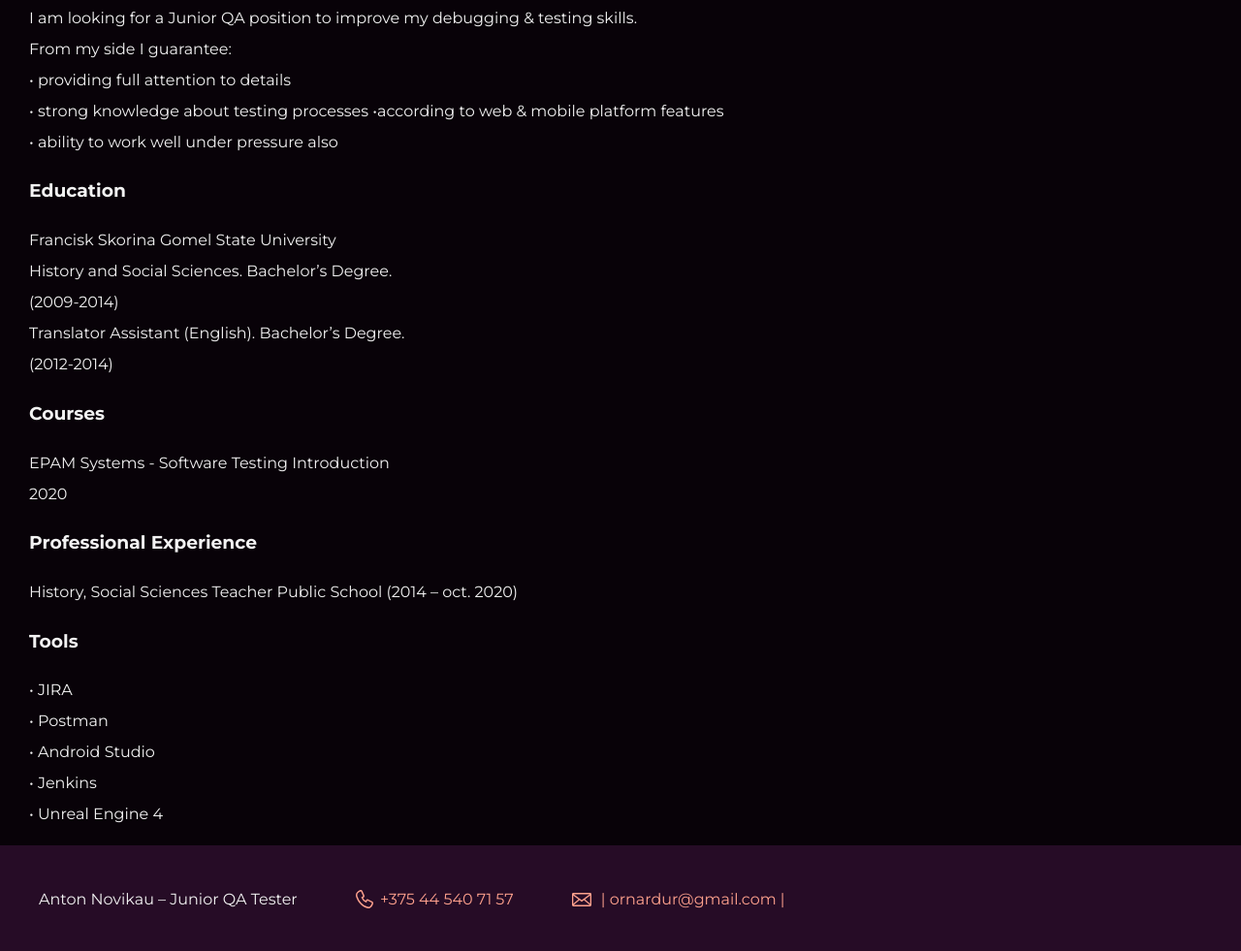
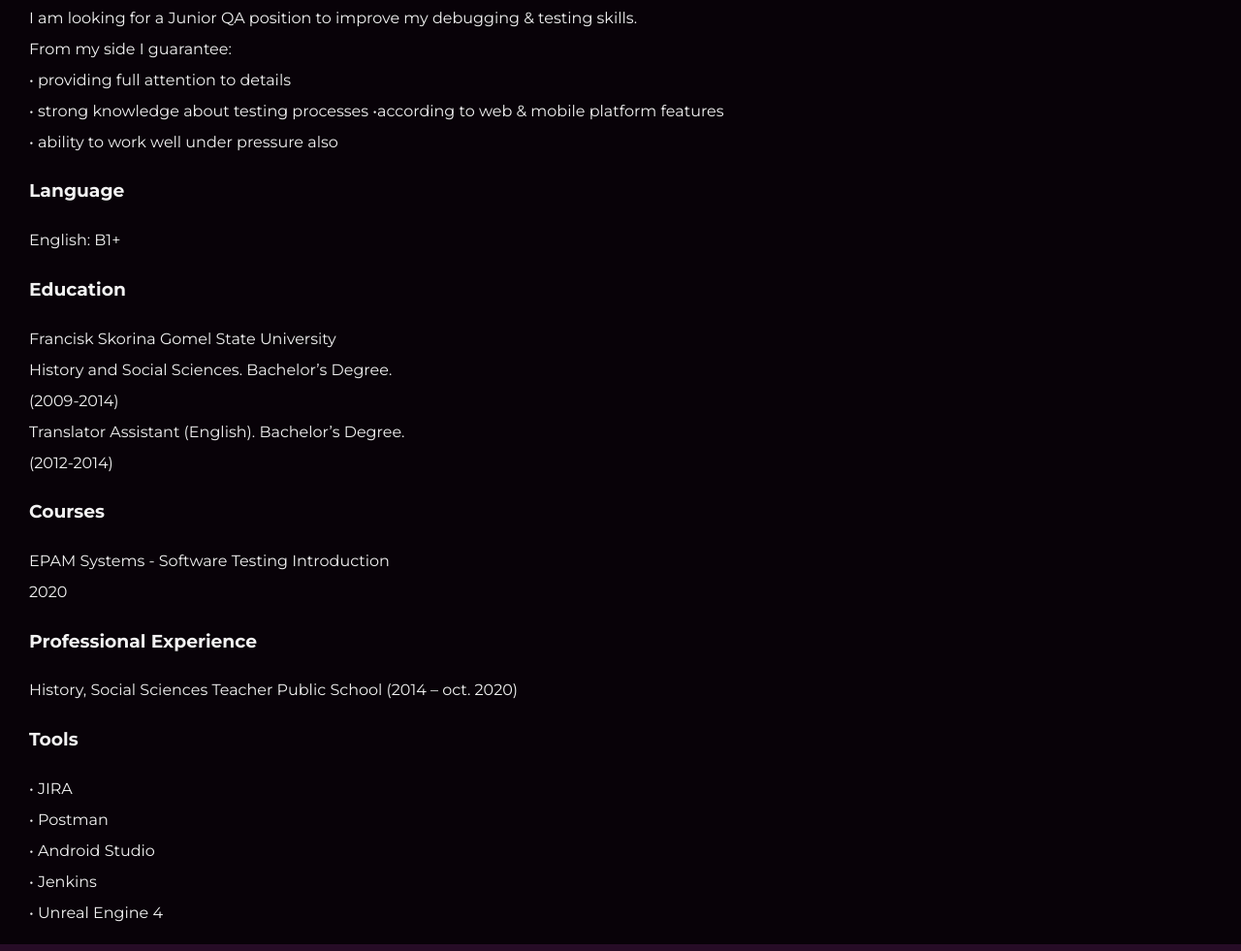
Before and after one commit to Ornardur/My_repository, a plain HTML site: page index.html in a window 1280 px wide. Shown: the part 1036-2017 px from the top of the page at 97% size. Drawn offline with Linux system fonts and the light colour scheme.

Commit message:
language add

```diff
--- a/index.html
+++ b/index.html
@@ -30,6 +30,9 @@
         • strong knowledge about testing processes •according to web & mobile platform features<br>
         • ability to work well under pressure also
       </p>
+
+      <h3>Language</h3>
+      <p>English: B1+</p>
 
       <h3>Education</h3>
       <p>Francisk Skorina Gomel State University<br>
```
